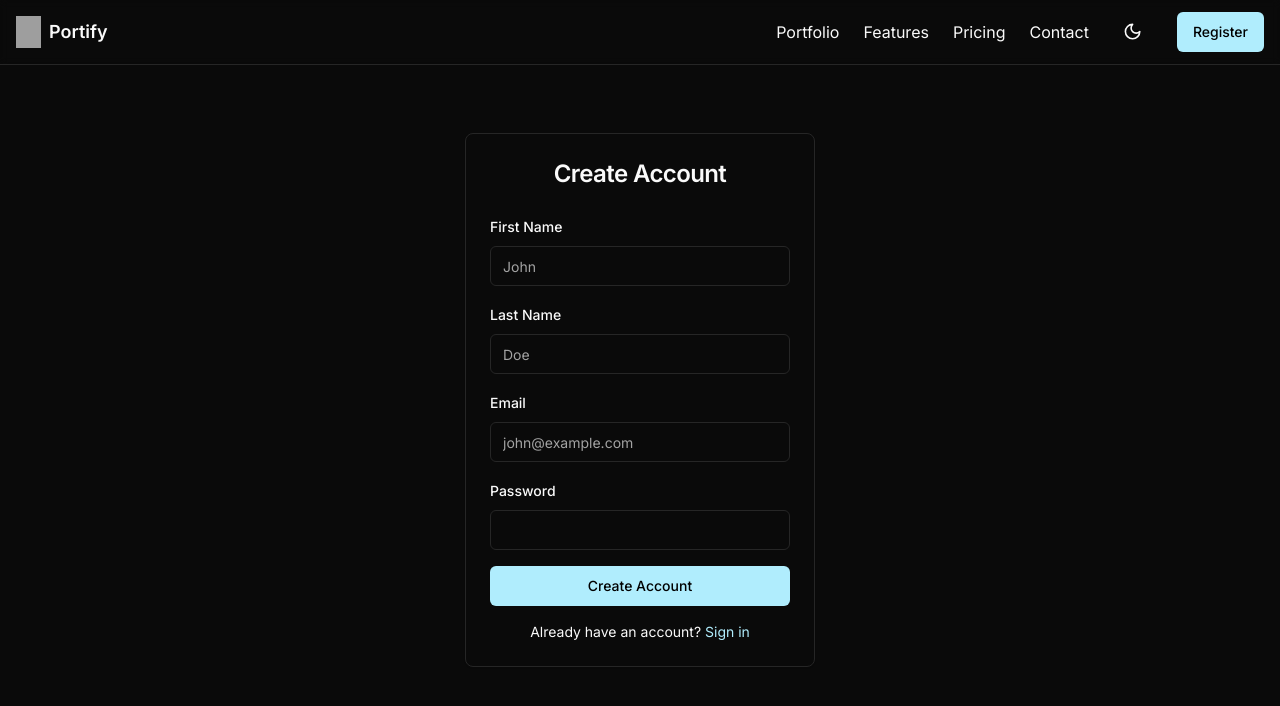
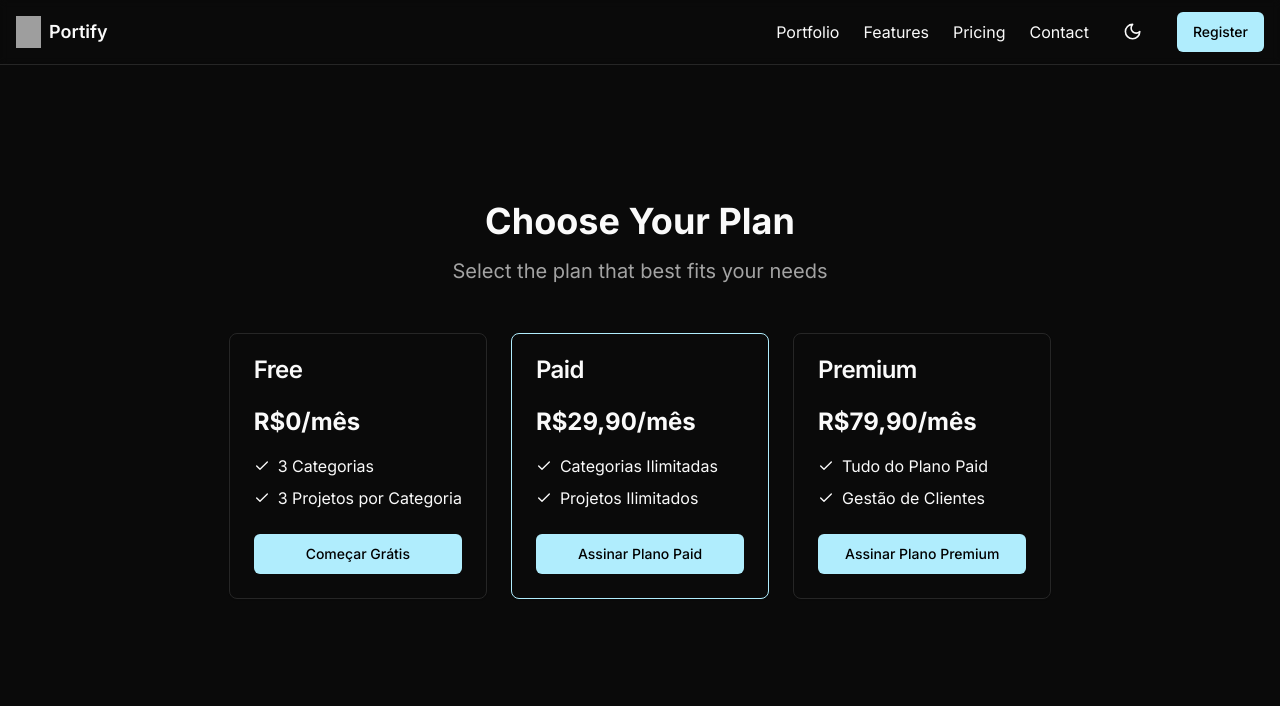
Before and after one commit to pablohga/portifolio-pablo-v03, a Next.js app: page /auth/register in a window 1280 px wide. Shown: the top 706 px of the page. Built offline with nearby package versions, Linux system fonts and the light colour scheme; no server answers; grey boxes are pictures that could not be loaded.

Commit message:
`feat: updated plan selection page with new plan options and layout`

```diff
--- a/app/api/subscriptions/verify/route.ts
+++ b/app/api/subscriptions/verify/route.ts
@@ -9,7 +9,7 @@ export async function POST(request: Request) {
 
     // Get all users with paid or premium subscriptions
     const users = await User.find({
-      subscriptionTier: { $in: ['paid', 'premium'] }
+      subscriptionTier: { $in: ['free', 'paid', 'premium'] }
     });
 
     const updates = await Promise.all(users.map(async (user) => {
--- a/app/auth/register/page.tsx
+++ b/app/auth/register/page.tsx
@@ -9,6 +9,7 @@ import { Card, CardContent, CardHeader, CardTitle } from "@/components/ui/card";
 import { Button } from "@/components/ui/button";
 import { ArrowRight, Check } from "lucide-react";
 import Link from "next/link";
+import { PlanSelection } from "@/components/plan-selection";
 
 export default function RegisterPage() {
   const [registrationComplete, setRegistrationComplete] = useState(false);
@@ -48,6 +49,11 @@ export default function RegisterPage() {
   async function handleRegistrationComplete(data: any) {
     setRegistrationData(data);
     setRegistrationComplete(true);
+  }
+
+  // If no email/plan and not coming from Stripe checkout, show plan selection
+  if (!email && !sessionId) {
+    return <PlanSelection userEmail="" onSelectFreePlan={() => {}} />;
   }
 
   if (registrationComplete && registrationData) {
--- a/components/plan-selection.tsx
+++ b/components/plan-selection.tsx
@@ -22,7 +22,7 @@ export function PlanSelection({ userEmail, onSelectFreePlan }: PlanSelectionProp
       setIsLoading(true);
 
       if (plan === 'free') {
-        onSelectFreePlan();
+        router.push(`/auth/register?plan=free`);
         return;
       }
 
@@ -51,6 +51,15 @@ export function PlanSelection({ userEmail, onSelectFreePlan }: PlanSelectionProp
   };
 
   return (
+    <div className="min-h-screen flex items-center justify-center p-4">
+      <div className="max-w-6xl mx-auto">
+        <div className="text-center mb-12">
+          <h1 className="text-4xl font-bold mb-4">Choose Your Plan</h1>
+          <p className="text-xl text-muted-foreground">
+            Select the plan that best fits your needs
+          </p>
+        </div>
+
         <div className="grid gap-6 md:grid-cols-3">
           <Card className="relative">
             <CardHeader>
@@ -130,5 +139,7 @@ export function PlanSelection({ userEmail, onSelectFreePlan }: PlanSelectionProp
             </CardContent>
           </Card>
         </div>
+      </div>
+    </div>
   );
 }
```
Lines whose indentation alone changed are shown as unchanged.
